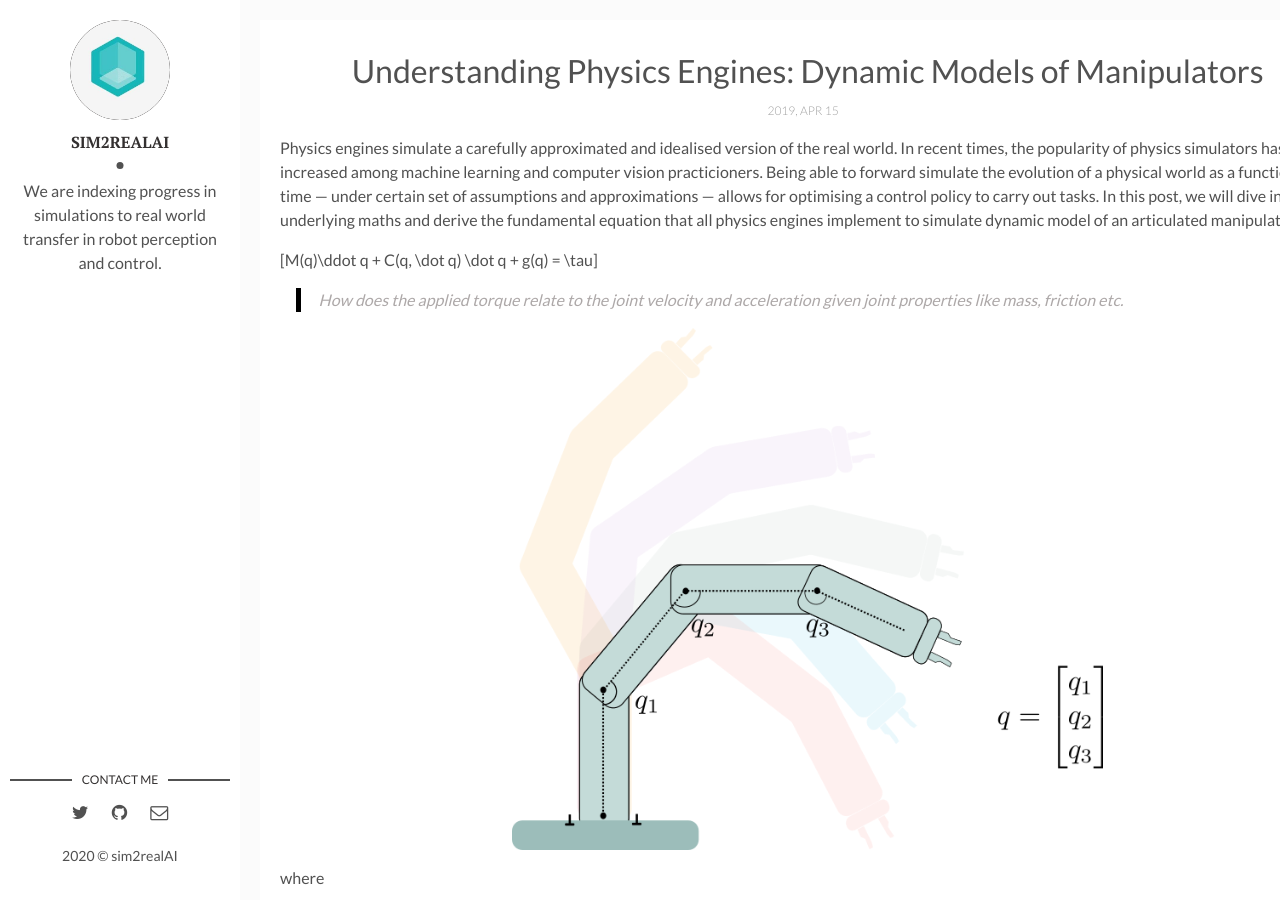
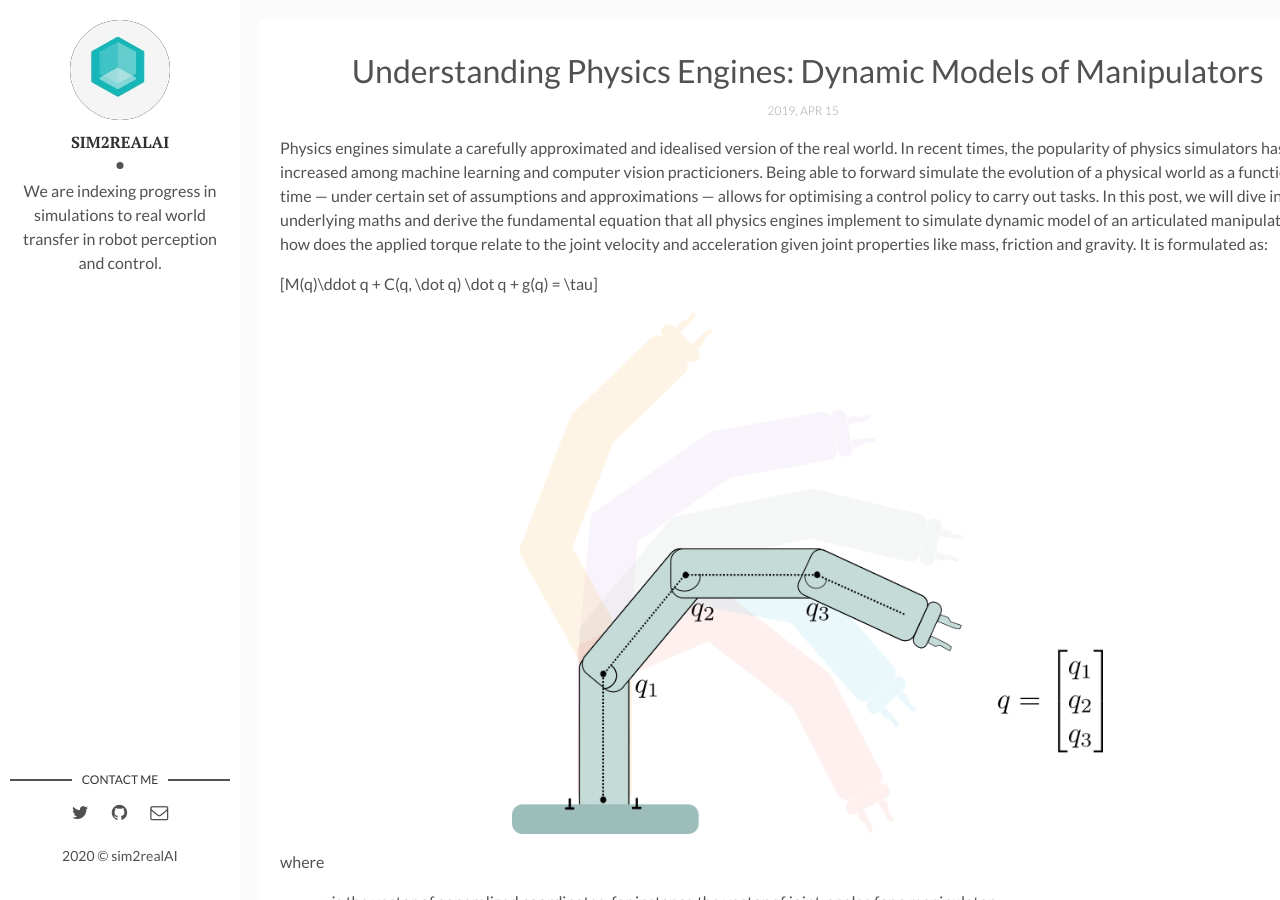
Before and after one commit to backupsim2realai/backupsim2realai.github.io, a Jekyll site: the page built from _posts/2019-04-15-Dynamic-Model-Of-Manipulators.markdown, in a window 1280 px wide and 900 px high. Built offline with Jekyll 4.4.1, drawn with Linux system fonts in a browser that asks for light colours; formulas are drawn with MathJax 3.

Commit message:
updating
Signed-off-by: Ankur Handa <ahanda@nvidia.com>

```diff
--- a/_posts/2019-04-15-Dynamic-Model-Of-Manipulators.markdown
+++ b/_posts/2019-04-15-Dynamic-Model-Of-Manipulators.markdown
@@ -7,10 +7,10 @@
 ---
 
 Physics engines simulate a carefully approximated and idealised version of the real world. In recent times, the popularity of physics simulators has only increased among machine learning and computer vision practicioners. Being able to forward simulate the evolution of a physical world as a function of time --- under certain set of assumptions and approximations --- allows for optimising a control policy to carry out tasks. In this post, we will dive into the underlying maths and derive the fundamental equation that all physics engines implement to simulate dynamic model of an articulated manipulator, _i.e._
+how does the applied torque relate to the joint velocity and acceleration given joint properties like mass, friction and gravity. It is formulated as:
 
 $$M(q)\ddot q + C(q, \dot q) \dot q + g(q) = \tau$$
 
->How does the applied torque relate to the joint velocity and acceleration given joint properties like mass, friction etc.
 
 <center><img src="/assets/img/dynamic_model_drawing.png" width="56%"></center>
 
```
